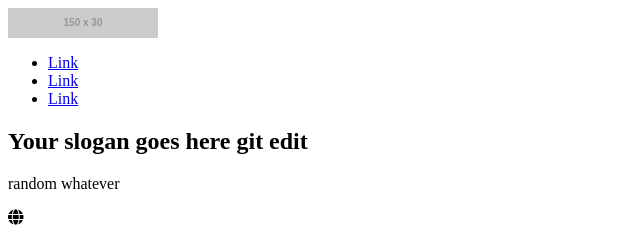
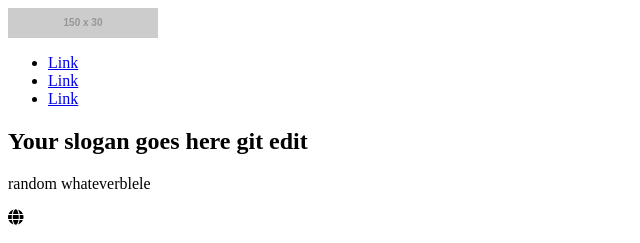
Before and after one commit to MatrajM/learning-git, a plain HTML site: page index.html in a window 1280 px wide. Shown: the top 243 px of the page, 0-640 px from the left. Drawn offline with nearby package versions, Linux system fonts and the light colour scheme; files that its build step writes are made by us from their sources; placeholder pictures from the web are drawn by us.

Commit message:
add random change 1

```diff
--- a/index.html
+++ b/index.html
@@ -24,7 +24,7 @@
 		<section class="hero">
 			<div class="slogan">
 				<h1>Your slogan goes here git edit</h1>
-				<p>random whatever</p>
+				<p>random whateverblele</p>
 			</div>
 		</section>
 		<section class="container">
```
